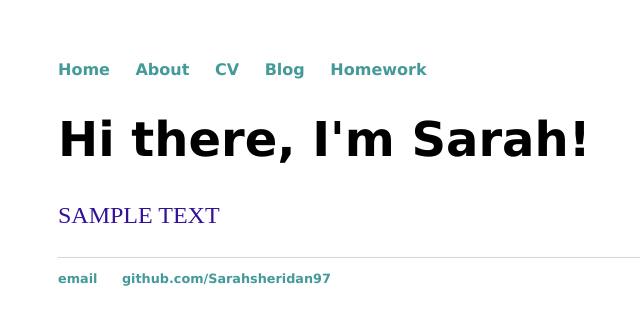
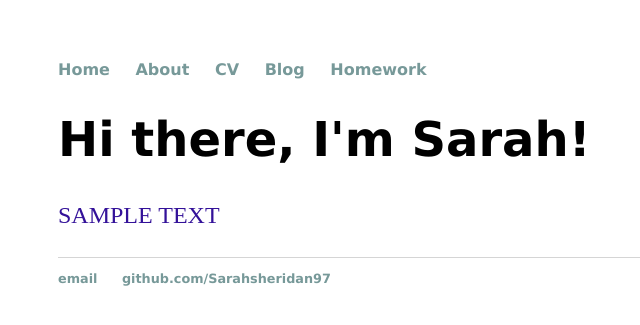
Before and after one commit to Sarahsheridan97/sarahsheridan97.github.io, a Jekyll site: the page built from index.html, in a window 1280 px wide. Shown: the top 325 px of the page, without its empty margins (134-774 px from the left). Built offline with Jekyll 4.4.1, drawn with Linux system fonts in a browser that asks for light colours.

Commit message:
Update main.css

```diff
--- a/css/main.css
+++ b/css/main.css
@@ -14,7 +14,7 @@ nav ul li, footer ul li {
 }
 a {
     text-decoration: none;
-    color: #499;
+    color: #799;
 }
 a:hover {
     text-decoration: underline;
```
